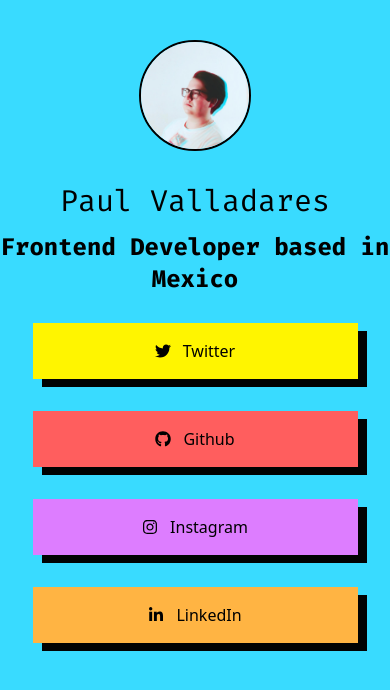
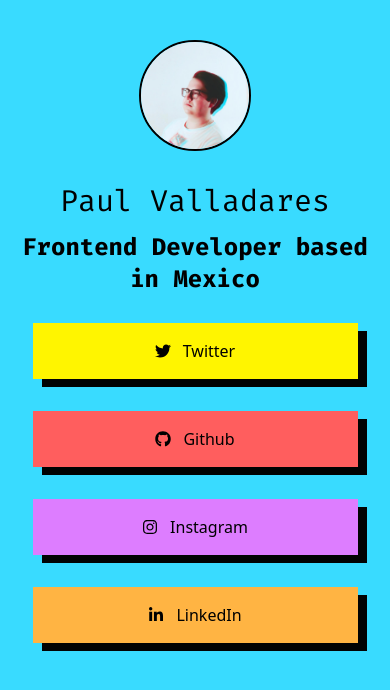
Before and after one commit to dreyfus92/pvlinks, a React (Vite) app: page / in a window 390 px wide. Shown: the top 690 px of the page. Built offline with nearby package versions, Linux system fonts and the light colour scheme.

Commit message:
fixing responsiveness test 2.0

```diff
--- a/src/App.jsx
+++ b/src/App.jsx
@@ -23,10 +23,10 @@
                 src="images/pfp.jpeg"
                 className="mx-auto mt-10 mb-8 border-2 border-black border-solid rounded-full w-28"
             />
-            <h2 className="mb-3 text-3xl text-center font-custom">
+            <h2 className="px-2 mb-3 text-3xl text-center font-custom">
                 Paul Valladares
             </h2>
-            <p className="mb-3 text-2xl font-bold text-center font-custom">
+            <p className="px-2 mb-3 text-2xl font-bold text-center font-custom">
                 Frontend Developer based in Mexico
             </p>
             <div className="flex flex-col w-10/12 mx-auto">{mappedInfo}</div>
```
